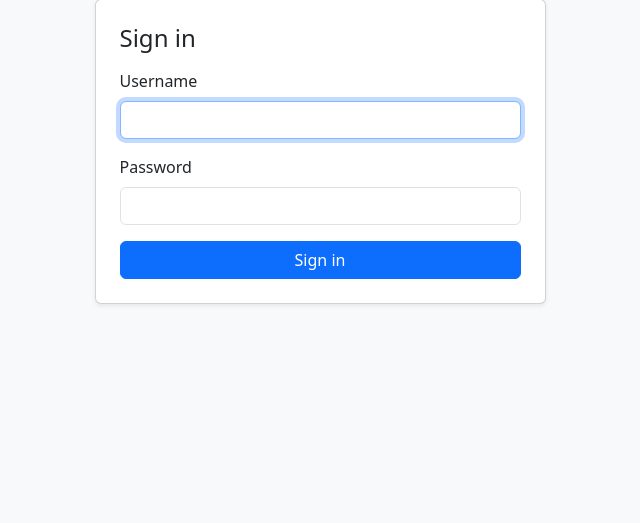
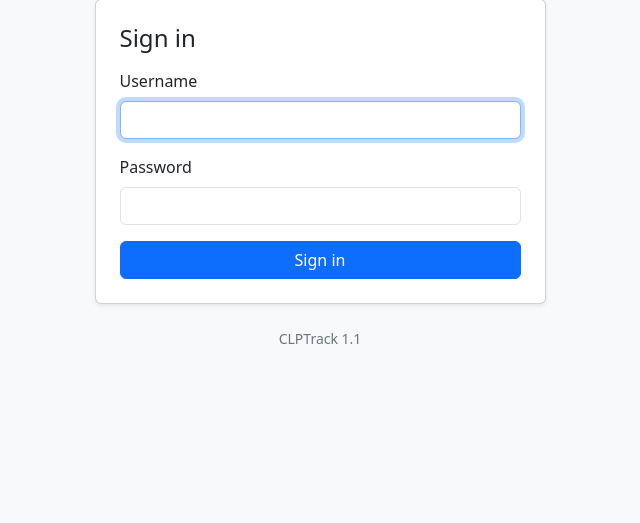
Before and after one commit to haas7nn/CLPTrack, a Django app: page /accounts/login/ in a window 1280 px wide. Shown: the part 82-605 px from the top of the page, without its empty margins (320-960 px from the left). Run offline with Django 5.2, Linux system fonts and the light colour scheme.

Commit message:
show the version in the page footer

```diff
--- a/templates/base.html
+++ b/templates/base.html
@@ -37,5 +37,6 @@
   {% endfor %}
   {% block content %}{% endblock %}
 </main>
+<footer class="container text-center text-secondary small py-4">CLPTrack 1.1</footer>
 </body>
 </html>
```
